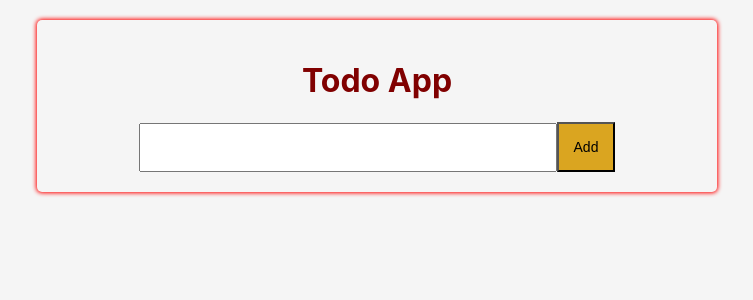
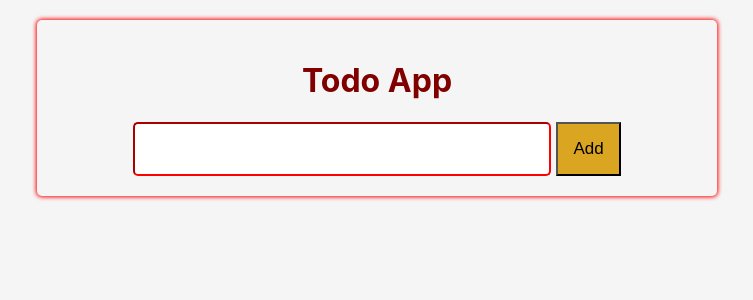
Before and after one commit to Hemlatab/todo-app, a React (Create React App) app: page / in a window 1280 px wide. Shown: the top 300 px of the page, without its empty margins (263-1016 px from the left). Built offline with nearby package versions, Linux system fonts and the light colour scheme.

Commit message:
Add styles to input text

```diff
--- a/src/components/AddTodoForm.css
+++ b/src/components/AddTodoForm.css
@@ -7,12 +7,16 @@
 input[type='text']{
     padding:15px;
     width: 60%;
+    border-color: red;
+    font-size: 17px;
+    border-radius: 5px;
+    margin-right: 5px;
 }
 
 button{
     padding: 15px;
     background-color: goldenrod;
-    font-size: 14px;
+    font-size: 17px;
 }
 h1{
     color: maroon;
```
